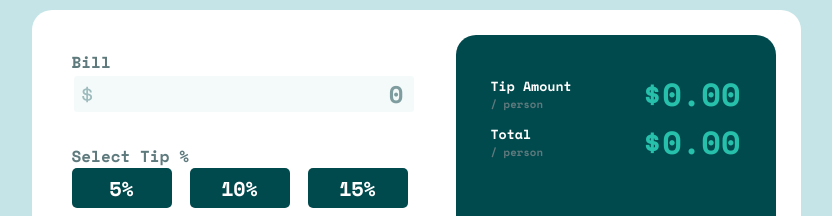
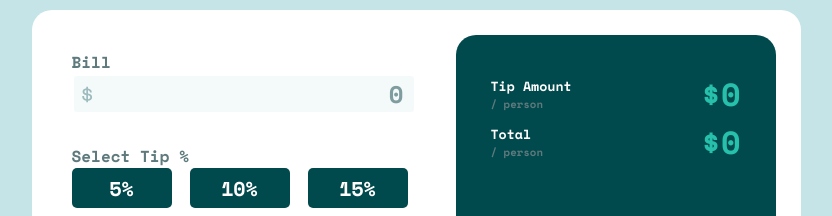
Before and after one commit to andrew8gmf/tip-calculator-app, an Angular app: page / in a window 1280 px wide. Shown: the part 215-431 px from the top of the page, without its empty margins (224-1056 px from the left). Built offline with nearby package versions, Linux system fonts and the light colour scheme.

Commit message:
feat: create amount and total variables

```diff
--- a/src/app/home/home.component.html
+++ b/src/app/home/home.component.html
@@ -37,14 +37,14 @@
                         <h5 class="main__card__values__result__amount__text__title">Tip Amount</h5>
                         <h6 class="main__card__values__result__amount__text__subtitle">/ person</h6>
                     </div>
-                    <h1 class="main__card__values__result__amount__value">$0.00</h1>
+                    <h1 class="main__card__values__result__amount__value">${{ amount }}</h1>
                 </div>
                 <div class="main__card__values__result__total">
                     <div class="main__card__values__result__total__text">
                         <h5 class="main__card__values__result__total__text__title">Total</h5>
                         <h6 class="main__card__values__result__total__text__subtitle">/ person</h6>
                     </div>
-                    <h1 class="main__card__values__result__total__value">$0.00</h1>
+                    <h1 class="main__card__values__result__total__value">${{ total }}</h1>
                 </div>
             </div>
             <button class="main__card__values__button">RESET</button>
--- a/src/app/home/home.component.ts
+++ b/src/app/home/home.component.ts
@@ -11,6 +11,8 @@ export class HomeComponent implements OnInit {
   billValue: number = 0;
   customTipValue: number = 1;
   peopleValue: number = 0;
+  amount: number = 0;
+  total: number = 0;
 
   constructor() { }
 
```
